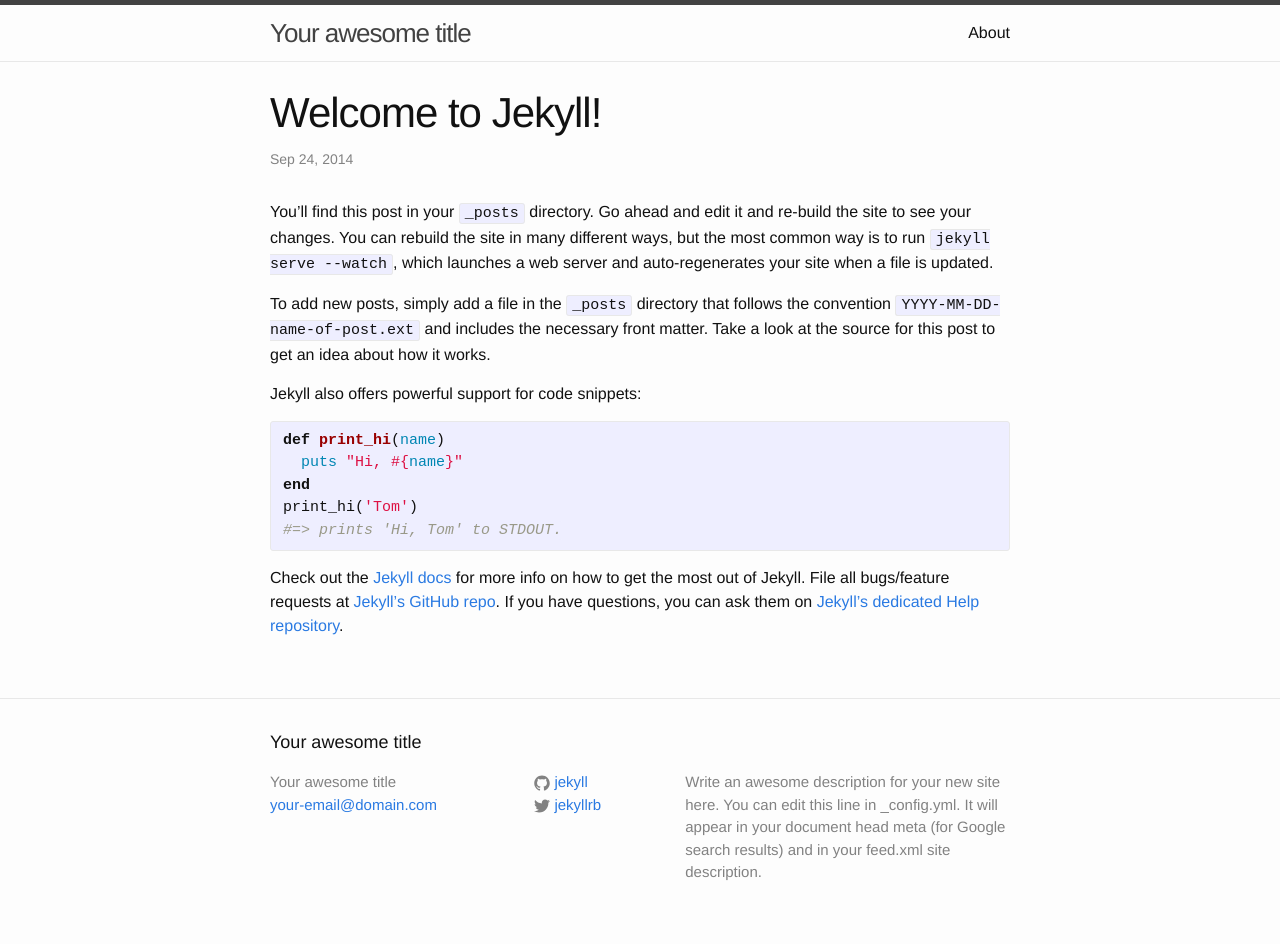
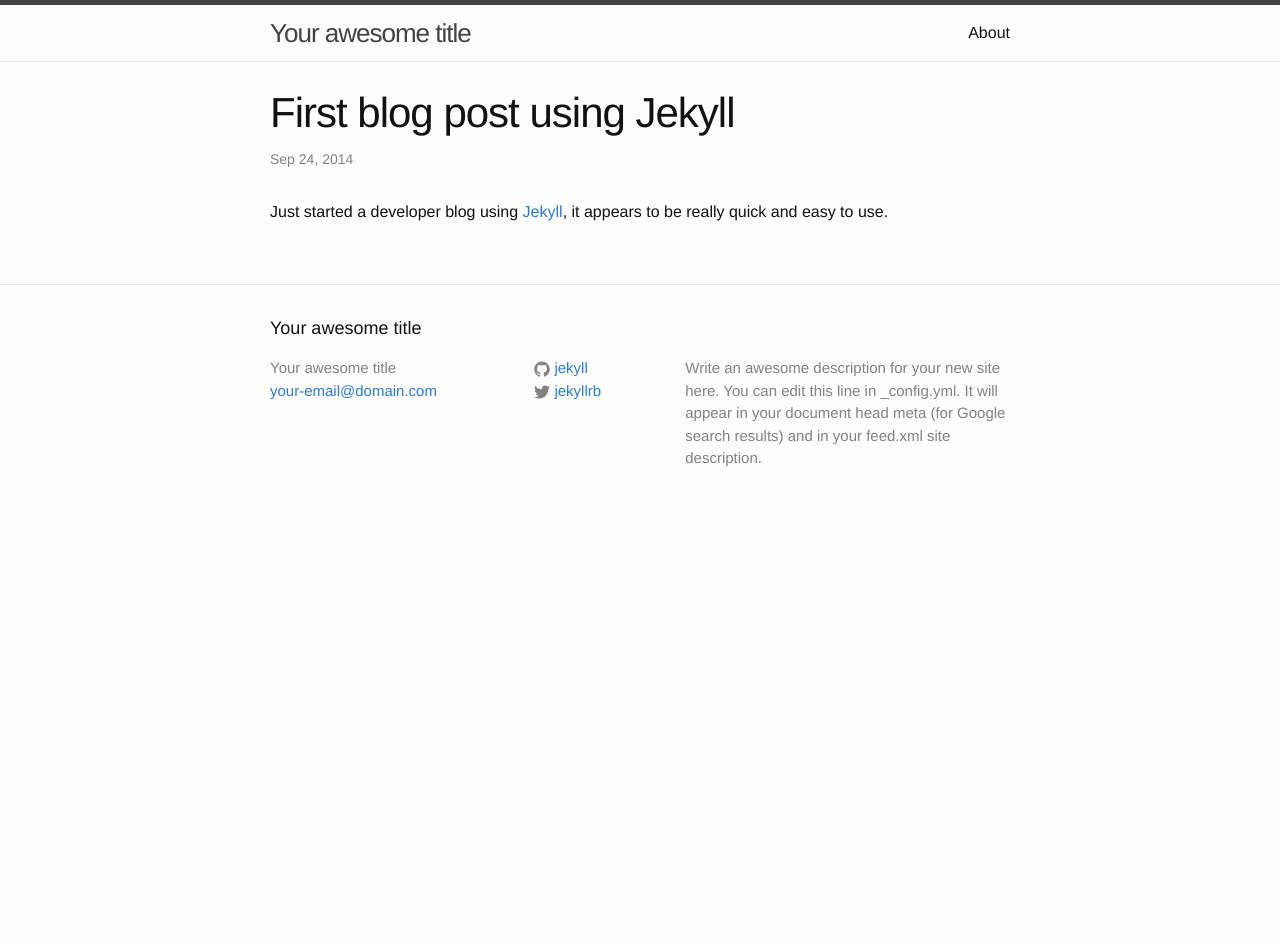
Before and after one commit to Jim-Holmstroem/jim-holmstroem.github.io, a Jekyll site: the page built from _posts/2014-09-24-welcome-to-jekyll.markdown, in a window 1280 px wide. Built offline with Jekyll 4.4.1, drawn with Linux system fonts in a browser that asks for light colours; after the commit the page ends 900 px from its top, so only the background shows below that.

Commit message:
Added first post

```diff
--- a/_posts/2014-09-24-welcome-to-jekyll.markdown
+++ b/_posts/2014-09-24-welcome-to-jekyll.markdown
@@ -1,25 +1,10 @@
 ---
 layout: post
-title:  "Welcome to Jekyll!"
+title:  "First blog post using Jekyll"
 date:   2014-09-24 22:46:30
-categories: jekyll update
+categories: jekyll
 ---
-You’ll find this post in your `_posts` directory. Go ahead and edit it and re-build the site to see your changes. You can rebuild the site in many different ways, but the most common way is to run `jekyll serve --watch`, which launches a web server and auto-regenerates your site when a file is updated.
 
-To add new posts, simply add a file in the `_posts` directory that follows the convention `YYYY-MM-DD-name-of-post.ext` and includes the necessary front matter. Take a look at the source for this post to get an idea about how it works.
+Just started a developer blog using [Jekyll][jekyll], it appears to be really quick and easy to use.
 
-Jekyll also offers powerful support for code snippets:
-
-{% highlight ruby %}
-def print_hi(name)
-  puts "Hi, #{name}"
-end
-print_hi('Tom')
-#=> prints 'Hi, Tom' to STDOUT.
-{% endhighlight %}
-
-Check out the [Jekyll docs][jekyll] for more info on how to get the most out of Jekyll. File all bugs/feature requests at [Jekyll’s GitHub repo][jekyll-gh]. If you have questions, you can ask them on [Jekyll’s dedicated Help repository][jekyll-help].
-
-[jekyll]:      http://jekyllrb.com
-[jekyll-gh]:   https://github.com/jekyll/jekyll
-[jekyll-help]: https://github.com/jekyll/jekyll-help
+[jekyll]: http://jekyllrb.com/docs/home/
```
